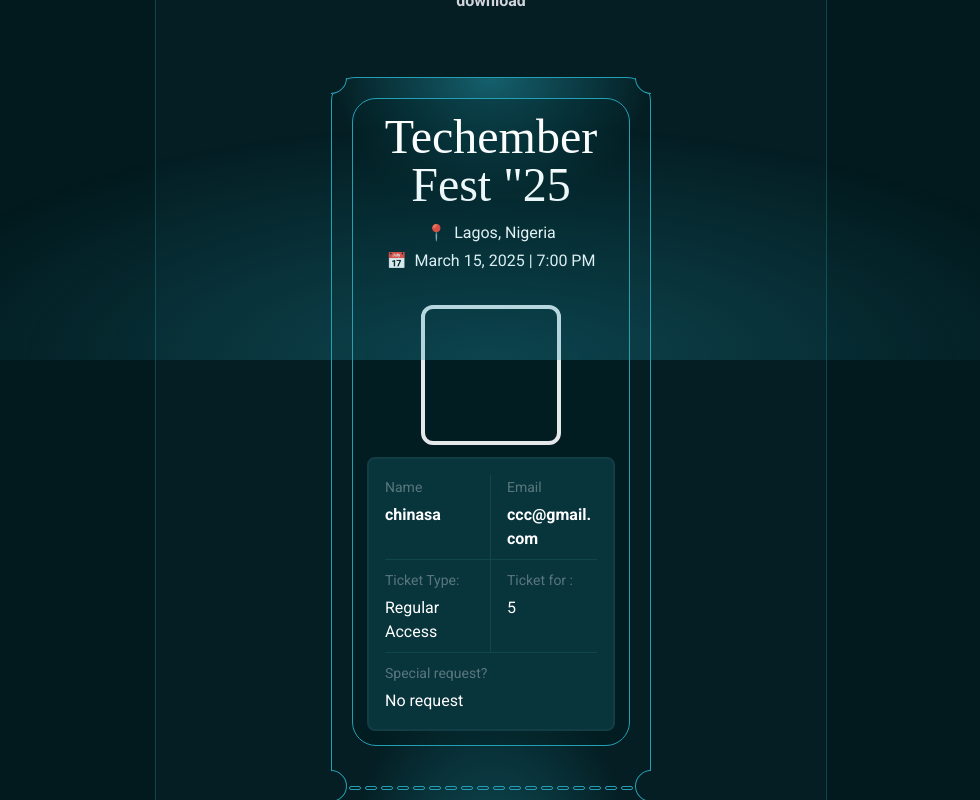
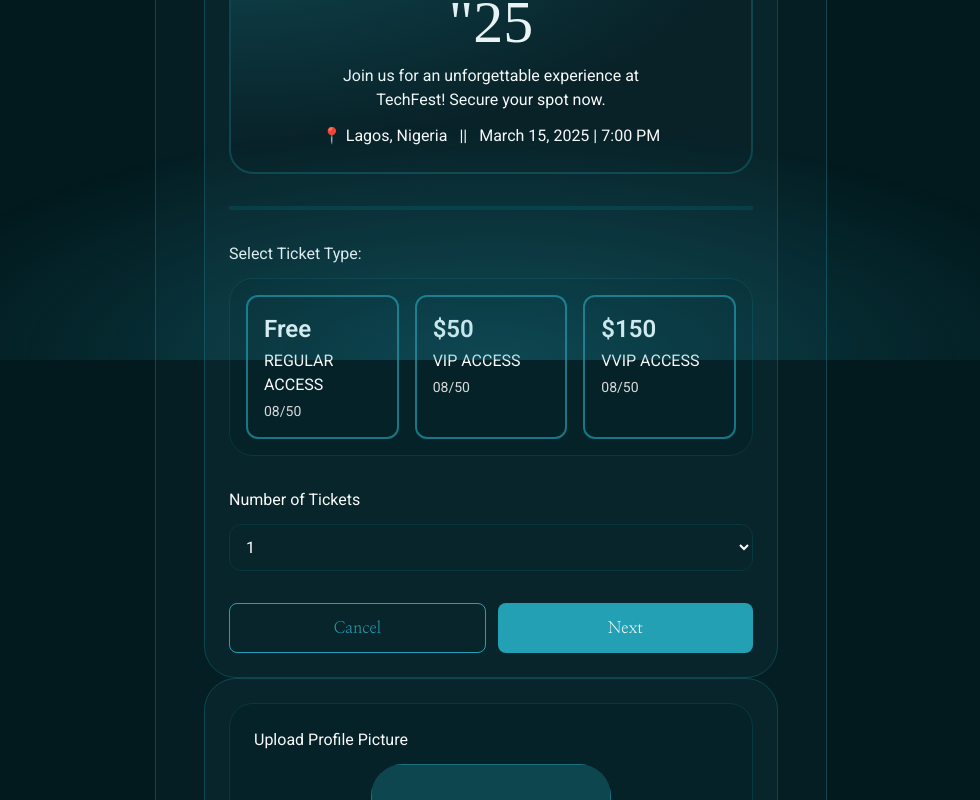
Before and after one commit to Dev-Tonia/ticketing-app, a React (Vite) app: page / in a window 1280 px wide. Shown: the part 440-1240 px from the top of the page, without its empty margins (149-1129 px from the left). Built offline with nearby package versions, Linux system fonts and the light colour scheme; a web font is replaced by a local one.

Commit message:
fix: ticket ui

```diff
--- a/src/components/events/TicketReady.tsx
+++ b/src/components/events/TicketReady.tsx
@@ -4,7 +4,7 @@ import Separator from "./Separator";
 
 export default function TicketReady() {
   return (
-    <div className=" bg-transparent overflow-hidden font-Roboto mx-auto max-w-[320px]">
+    <div className=" bg-transparent overflow-hidden font-Roboto mx-auto max-w-[400px]">
       {/* heading  */}
       <div className=" text-white py-8 text-center">
         <h3 className="pb-4 text-2xl font-Alatsi md:text-3xl">
@@ -99,7 +99,7 @@ export default function TicketReady() {
         </div>
         {/* separators */}
         <div className="flex gap-1 justify-center">
-          {Array(18).fill(<Separator />)}
+          {Array(30).fill(<Separator />)}
         </div>
         {/* Barcode */}
         <div className="relative p-5">
--- a/src/pages/Events.tsx
+++ b/src/pages/Events.tsx
@@ -1,15 +1,15 @@
 import React from "react";
 import EventCard from "../components/events/EventCard";
-// import TicketSelection from "../components/events/TicketSelection";
-// import AttendeeDetail from "../components/events/AttendeeDetail";
+import TicketSelection from "../components/events/TicketSelection";
+import AttendeeDetail from "../components/events/AttendeeDetail";
 import TicketReady from "../components/events/TicketReady";
 
 export default function Events() {
   return (
     <section className="wrapper ">
       <EventCard>
-        {/* <TicketSelection /> */}
-        {/* <AttendeeDetail /> */}
+        <TicketSelection />
+        <AttendeeDetail />
         <TicketReady />
       </EventCard>
     </section>
```
